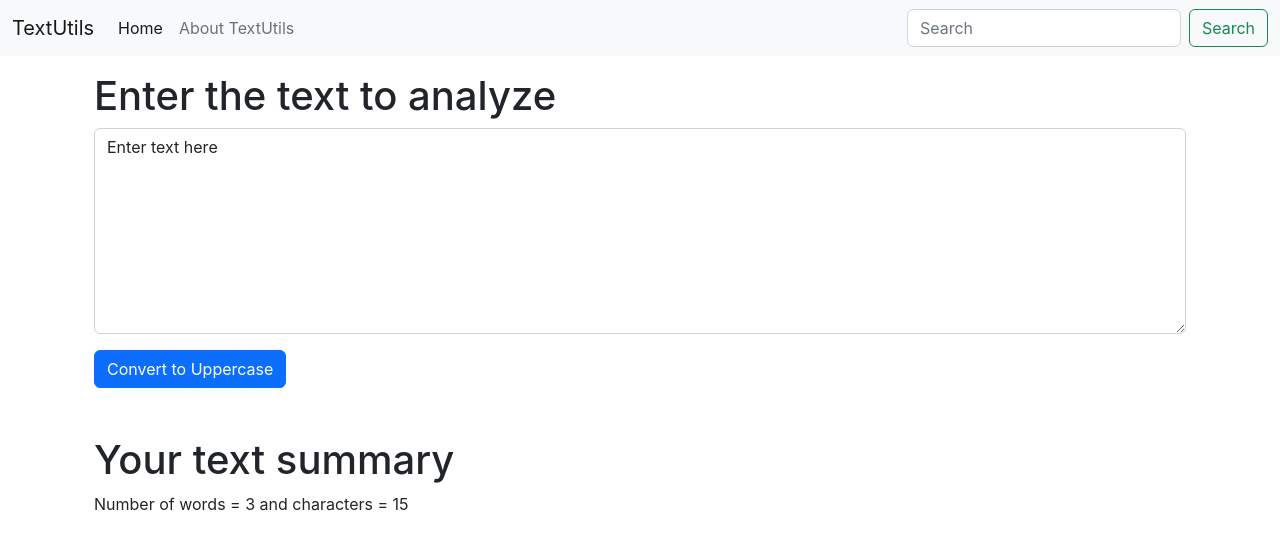
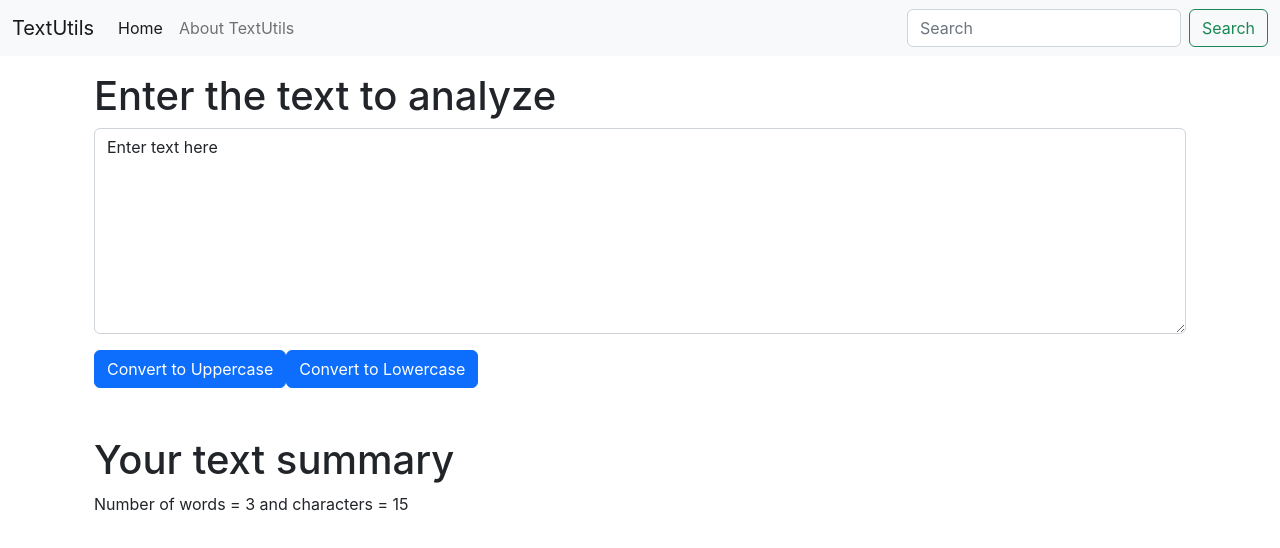
Before and after one commit to fawzaanshaikh/react-practice, a React (Create React App) app in the folder project-textutils/: page / in a window 1280 px wide. Shown: the top 548 px of the page. Built offline with nearby package versions, Linux system fonts and the light colour scheme.

Commit message:
Lowercase functionality added

```diff
--- a/project-textutils/src/components/TextForm.js
+++ b/project-textutils/src/components/TextForm.js
@@ -6,6 +6,12 @@ export default function TextForm(props) {
         console.log("Upper case was clicked");
         let newText = text.toUpperCase();
         setText(newText);   // This will allow the text in the textarea to change as the text variable is set as something else
+    }
+
+    const handleLoClick = () => {
+        console.log("Lower case was clicked");
+        let newText = text.toLowerCase();
+        setText(newText);
     }
 
     const handleOnChange = (event) => { // event is passed as a parameter by default for any event that takes place
@@ -26,6 +32,7 @@ export default function TextForm(props) {
                 <textarea className="form-control" id="myBox" value={text} onChange={handleOnChange} rows="8"></textarea>
             </div>
             <button className="btn btn-primary" onClick={handleUpClick}>Convert to Uppercase</button>
+            <button className="btn btn-primary" onClick={handleLoClick}>Convert to Lowercase</button>
         </div>
 
         <div className="container my-5">
```
